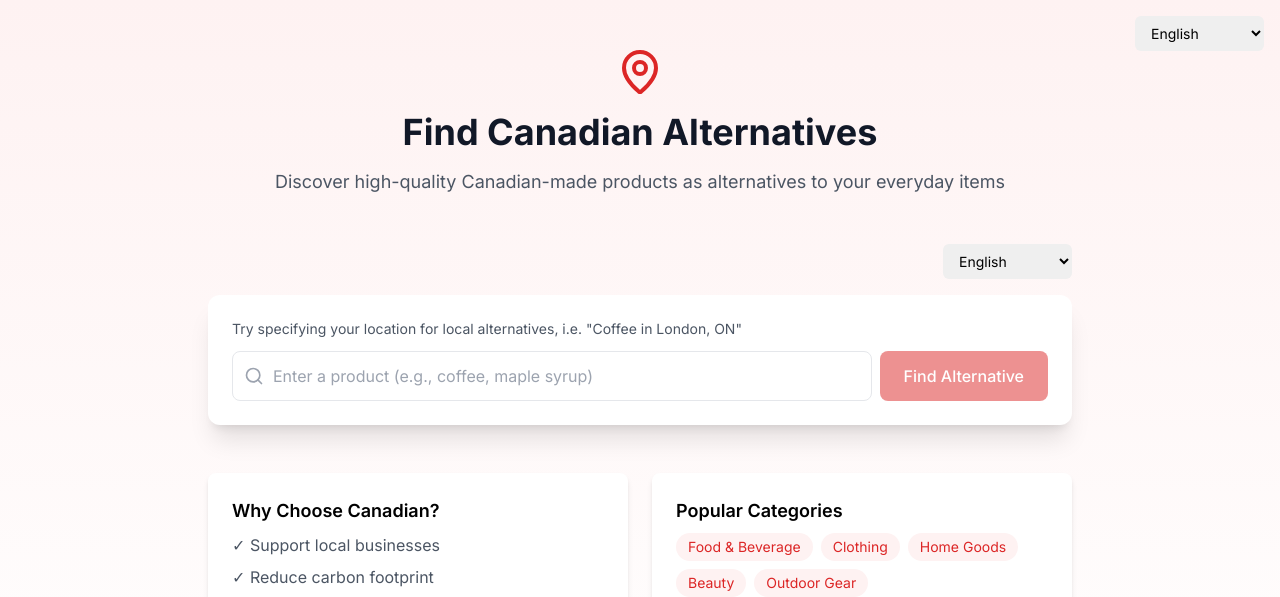
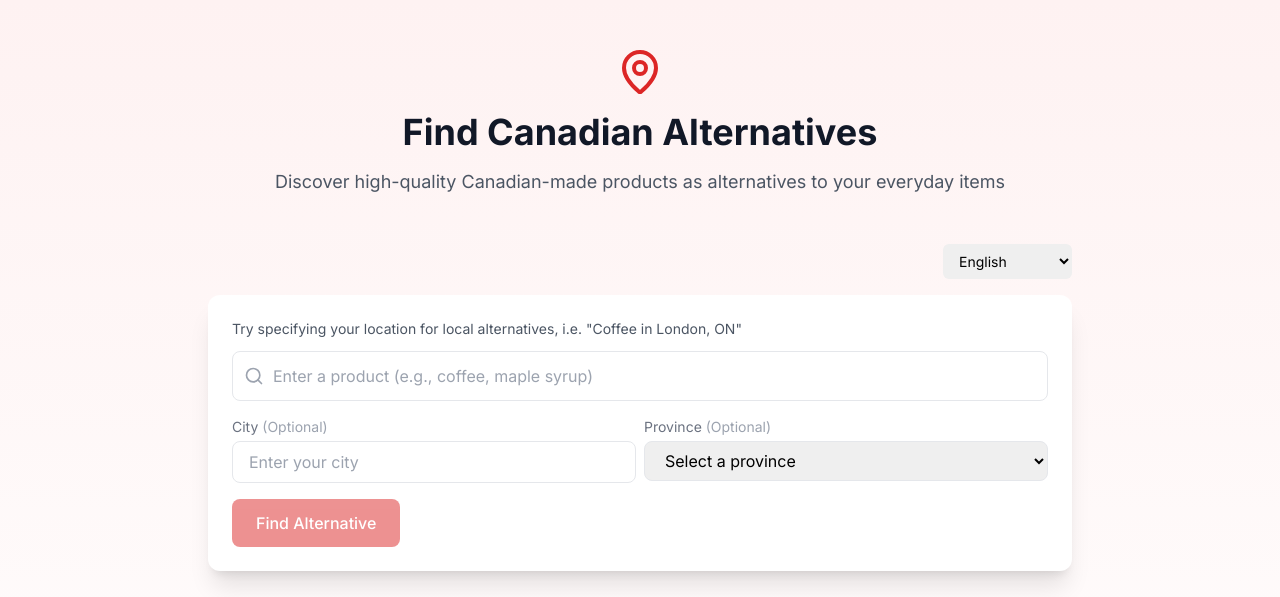
Before and after one commit to buhama/made-in-canada, a Next.js app: page /en in a window 1280 px wide. Shown: the top 597 px of the page. Built offline with nearby package versions, Linux system fonts and the light colour scheme.

Commit message:
location inputs

```diff
--- a/src/app/[locale]/layout.tsx
+++ b/src/app/[locale]/layout.tsx
@@ -52,9 +52,6 @@ export default async function RootLayout({
       <body className={inter.className}>
         <NextIntlClientProvider messages={messages}>
           <div className="relative">
-            <div className="absolute top-4 right-4 z-50">
-              <LanguageSelector />
-            </div>
             {children}
           </div>
         </NextIntlClientProvider>
--- a/src/app/[locale]/page.tsx
+++ b/src/app/[locale]/page.tsx
@@ -10,10 +10,28 @@ function App() {
   const router = useRouter();
   const searchParams = useSearchParams();
   const [inputProduct, setInputProduct] = useState('');
+  const [city, setCity] = useState('');
+  const [province, setProvince] = useState('');
   const [result, setResult] = useState('');
   const [isLoading, setIsLoading] = useState(false);
 
   const locale = useLocale();
+
+  const provinces = [
+    'Alberta',
+    'British Columbia',
+    'Manitoba',
+    'New Brunswick',
+    'Newfoundland and Labrador',
+    'Nova Scotia',
+    'Ontario',
+    'Prince Edward Island',
+    'Quebec',
+    'Saskatchewan',
+    'Northwest Territories',
+    'Nunavut',
+    'Yukon'
+  ];
 
   const handleLanguageChange = (newLang: string) => {
     router.push(`/${newLang}`);
@@ -24,12 +42,20 @@ function App() {
     setIsLoading(true);
 
     try {
+      let product = inputProduct;
+      if (city && province) {
+        product = `${product} in ${city}, ${province}`;
+      } else if (city) {
+        product = `${product} in ${city}`;
+      } else if (province) {
+        product = `${product} in ${province}`;
+      }
       const response = await fetch('/api/suggest', {
         method: 'POST',
         headers: {
           'Content-Type': 'application/json',
         },
-        body: JSON.stringify({ product: inputProduct, locale: locale }),
+        body: JSON.stringify({ product: product, locale: locale }),
       });
 
       if (!response.ok) {
@@ -75,8 +101,8 @@ function App() {
           <p className="text-sm text-gray-600 mb-3">
             {t('locationTip')}
           </p>
-          <form onSubmit={handleSubmit} className="flex flex-col sm:flex-row gap-2">
-            <div className="relative flex-1">
+          <form onSubmit={handleSubmit} className="space-y-4">
+            <div className="relative">
               <Search className="absolute left-3 top-1/2 transform -translate-y-1/2 text-gray-400 h-5 w-5" />
               <input
                 type="text"
@@ -86,10 +112,45 @@ function App() {
                 className="w-full text-black pl-10 pr-4 py-3 rounded-lg border border-gray-200 focus:border-red-500 focus:ring-2 focus:ring-red-200 outline-none transition"
               />
             </div>
+
+            <div className="flex flex-col sm:flex-row gap-2">
+              <div className="flex-1">
+                <label htmlFor="city" className="block text-sm text-gray-500 mb-1">
+                  {t('City')} <span className="text-gray-400">{t('(Optional)')}</span>
+                </label>
+                <input
+                  type="text"
+                  id="city"
+                  className="w-full text-black px-4 py-2 rounded-lg border border-gray-200 focus:border-red-500 focus:ring-2 focus:ring-red-200 outline-none transition"
+                  placeholder={t('Enter your city')}
+                  onChange={(e) => setCity(e.target.value)}
+                  value={city}
+                />
+              </div>
+              <div className="flex-1">
+                <label htmlFor="province" className="block text-sm text-gray-500 mb-1">
+                  {t('Province')} <span className="text-gray-400">{t('(Optional)')}</span>
+                </label>
+                <select
+                  id="province"
+                  className="w-full text-black px-4 py-2 rounded-lg border border-gray-200 focus:border-red-500 focus:ring-2 focus:ring-red-200 outline-none transition"
+                  onChange={(e) => setProvince(e.target.value)}
+                  value={province}
+                >
+                  <option value="">{t('Select a province')}</option>
+                  {provinces.map((prov) => (
+                    <option key={prov} value={prov}>
+                      {prov}
+                    </option>
+                  ))}
+                </select>
+              </div>
+            </div>
+
             <button
               type="submit"
               disabled={isLoading || !inputProduct}
-              className="bg-red-600 hover:bg-red-700 text-white px-6 py-3 text-center flex items-center justify-center rounded-lg font-medium transition disabled:opacity-50 disabled:cursor-not-allowed gap-2"
+              className="w-full sm:w-auto bg-red-600 hover:bg-red-700 text-white px-6 py-3 text-center flex items-center justify-center rounded-lg font-medium transition disabled:opacity-50 disabled:cursor-not-allowed gap-2"
             >
               {isLoading ? (
                 <>
--- a/src/app/api/suggest/route.ts
+++ b/src/app/api/suggest/route.ts
@@ -9,14 +9,15 @@ export async function POST(req: Request) {
   try {
     const { product, locale } = await req.json();
 
+    console.log(product, locale);
     const completion = await openai.chat.completions.create({
       model: "gpt-4o-mini",
       messages: [
         {
           role: "system",
           content: locale === 'fr'
-            ? "Vous êtes un assistant utile qui suggère des alternatives de produits fabriqués au Canada. Si le produit mentionné est déjà canadien, commencez par le mentionner. Fournissez des suggestions brèves et spécifiques, incluant le nom de l'entreprise, l'emplacement et une courte description. S'il n'existe pas d'alternative canadienne appropriée, indiquez clairement qu'il n'y a pas de bonnes alternatives canadiennes disponibles pour ce produit pour le moment, et expliquez brièvement pourquoi si possible. Si des alternatives existent, utilisez le format HTML pour espacer les alternatives et fournissez environ 5 alternatives. N'utilisez pas le markdown pour le formatage."
-            : "You are a helpful assistant that suggests Canadian-made alternatives to products. If the mentioned product is already Canadian, start by mentioning that. Provide brief, specific suggestions including the company name, location, and a short description. If no suitable Canadian alternative exists, clearly state that there are no good Canadian alternatives available for this product at the moment, and briefly explain why if possible. If alternatives exist, use html to space out the alternatives and provide around 5 alternatives. Don't use markdown for formatting."
+            ? "Vous êtes un assistant utile qui suggère des alternatives de produits fabriqués au Canada. Si le produit mentionné est déjà canadien, commencez par le mentionner. Fournissez des suggestions brèves et spécifiques, incluant le nom de l'entreprise, l'emplacement et une courte description. S'il n'existe pas d'alternative canadienne appropriée, indiquez clairement qu'il n'y a pas de bonnes alternatives canadiennes disponibles pour ce produit pour le moment, et expliquez brièvement pourquoi si possible. Si des alternatives existent, utilisez le format HTML pour espacer les alternatives et fournissez jusqu'à 5 alternatives pertinentes. N'utilisez pas le markdown pour le formatage."
+            : "You are a helpful assistant that suggests Canadian-made alternatives to products. If the mentioned product is already Canadian, start by mentioning that. Provide brief, specific suggestions including the company name, location, and a short description. If no suitable Canadian alternative exists, clearly state that there are no good Canadian alternatives available for this product at the moment, and briefly explain why if possible. If alternatives exist, use html to space out the alternatives and provide up to 5 relevant alternatives. Don't use markdown for formatting."
         },
         {
           role: "system",
--- a/src/messages/en.json
+++ b/src/messages/en.json
@@ -33,5 +33,9 @@
   "Loading": "Loading",
   "No results found": "No results found",
   "Try searching for something else": "Try searching for something else",
-  "Support this project": "Support this project"
+  "Support this project": "Support this project",
+  "City": "City",
+  "Province": "Province",
+  "Enter your city": "Enter your city",
+  "Enter your province": "Enter your province"
 }
--- a/src/messages/fr.json
+++ b/src/messages/fr.json
@@ -33,5 +33,9 @@
   "Loading": "Chargement",
   "No results found": "Aucun résultat trouvé",
   "Try searching for something else": "Essayez de chercher autre chose",
-  "Support this project": "Soutenir ce projet"
+  "Support this project": "Soutenir ce projet",
+  "City": "Ville",
+  "Province": "Province",
+  "Enter your city": "Entrez votre ville",
+  "Enter your province": "Entrez votre province"
 }
```
